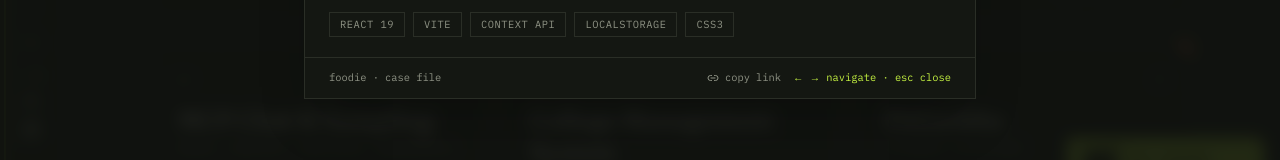
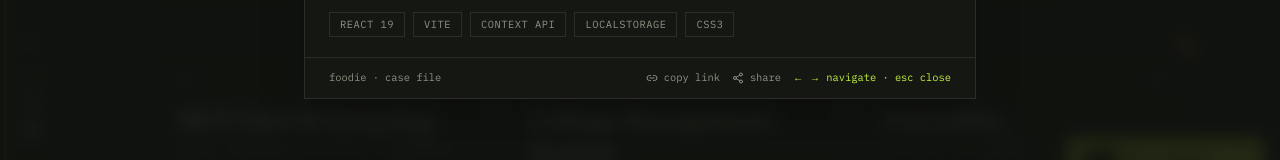
Before and after one commit to Sushantmg/sushan-portfolio, a Next.js app: page / in a window 1280 px wide. Both pictures are taken after a click on the button 318 px from the left and 6556 px from the top of the page. Shown: the part 6742-6902 px from the top of the page. Built offline with nearby package versions, Linux system fonts and the light colour scheme.

Commit message:
Enhance: project case sharing via Web Share API, footer last-updated, contact form a11y

```diff
--- a/src/components/ContactForm.tsx
+++ b/src/components/ContactForm.tsx
@@ -136,10 +136,16 @@ export function ContactForm() {
         placeholder="what are we building? — timelines, goals, links welcome"
         rows={3}
         maxLength={MAX}
+        aria-describedby="cn-status"
+        aria-invalid={status === "error"}
         className="mt-2 w-full resize-none border-b border-line bg-transparent pb-2 font-mono text-sm text-ink caret-acid placeholder:text-muted/60 focus:border-acid focus:outline-none"
       />
       <div className="mt-3 flex items-center justify-between gap-3">
-        <span className="font-mono text-[0.65rem] text-muted">
+        <span
+          id="cn-status"
+          aria-live="polite"
+          className="font-mono text-[0.65rem] text-muted"
+        >
           {status === "sending"
             ? "sending…"
             : status === "sent"
--- a/src/components/Footer.tsx
+++ b/src/components/Footer.tsx
@@ -35,6 +35,10 @@ export function Footer() {
             <span className="h-1 w-1 animate-pulse bg-acid" />
             <LiveClock timeZone="Asia/Kathmandu" />
           </span>
+        </p>
+        <p className="flex items-center gap-2 font-mono text-[0.65rem] text-muted">
+          <span className="text-acid">updated</span>
+          <time dateTime="2026-10">october 2026</time>
         </p>
         <a
           href="#top"
--- a/src/components/ProjectModal.tsx
+++ b/src/components/ProjectModal.tsx
@@ -1,7 +1,7 @@
 "use client";
 
 import { AnimatePresence, motion } from "framer-motion";
-import { ChevronLeft, ChevronRight, Link2, X } from "lucide-react";
+import { ChevronLeft, ChevronRight, Link2, Share2, X } from "lucide-react";
 import { useEffect, useRef, useState } from "react";
 import { slugify, type Project } from "@/lib/data";
 import { useFocusTrap } from "@/lib/useFocusTrap";
@@ -60,6 +60,19 @@ export function ProjectModal({
       setCopiedSlug(slug);
       setTimeout(() => setCopiedSlug((cur) => (cur === slug ? null : cur)), 1600);
     } catch {}
+  };
+
+  const shareLink = async () => {
+    const slug = slugify(project?.name ?? "");
+    const url = `${window.location.origin}${window.location.pathname}#case/${slug}`;
+    const title = `${project?.name ?? ""} · case file`;
+    try {
+      if (typeof navigator.share === "function") {
+        await navigator.share({ title, text: project?.tagline ?? "", url });
+        return;
+      }
+    } catch {}
+    await copyLink();
   };
 
   return (
@@ -185,6 +198,13 @@ export function ProjectModal({
                   <Link2 className="h-3 w-3" />
                   {copiedSlug === slugify(project.name) ? "copied" : "copy link"}
                 </button>
+                <button
+                  onClick={shareLink}
+                  className="inline-flex items-center gap-1.5 text-muted transition-colors hover:text-acid"
+                >
+                  <Share2 className="h-3 w-3" />
+                  share
+                </button>
                 <span className="text-acid">
                   {onPrev || onNext ? "← → navigate · " : ""}esc close
                 </span>
```
